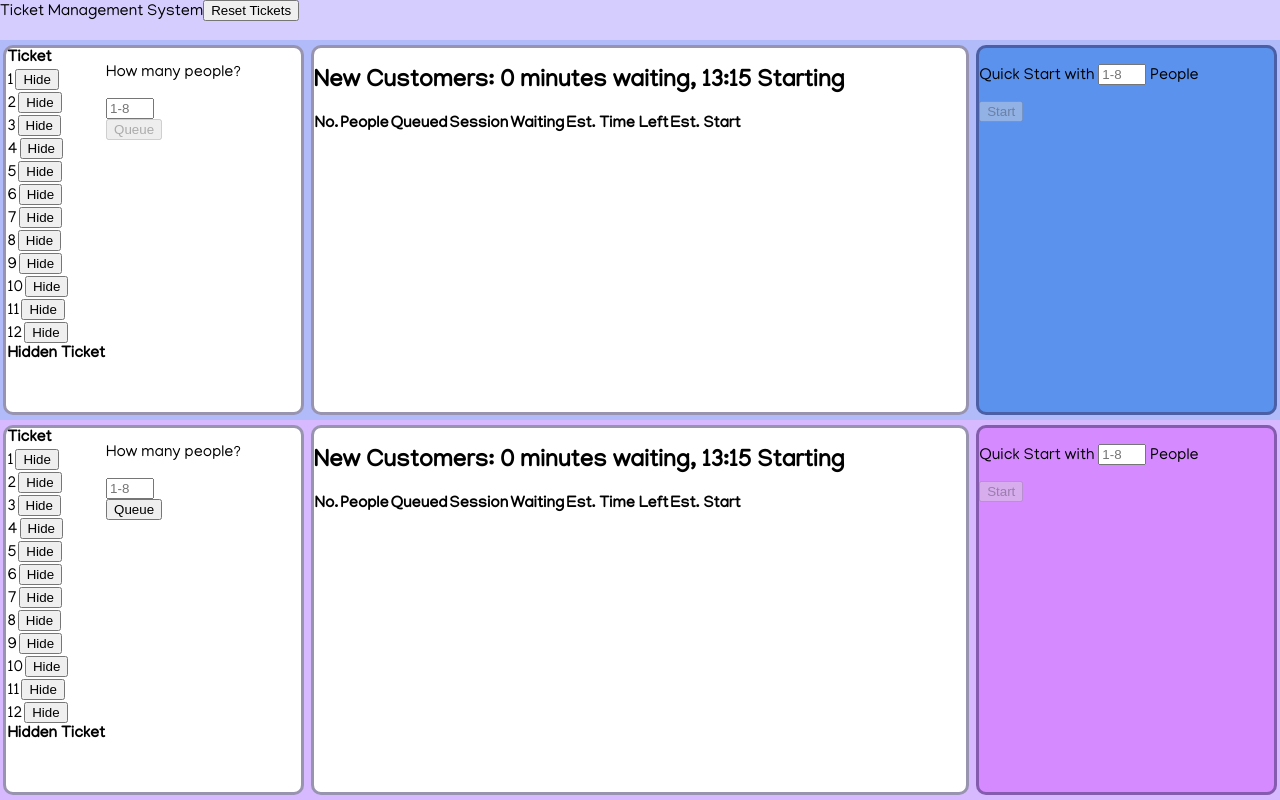
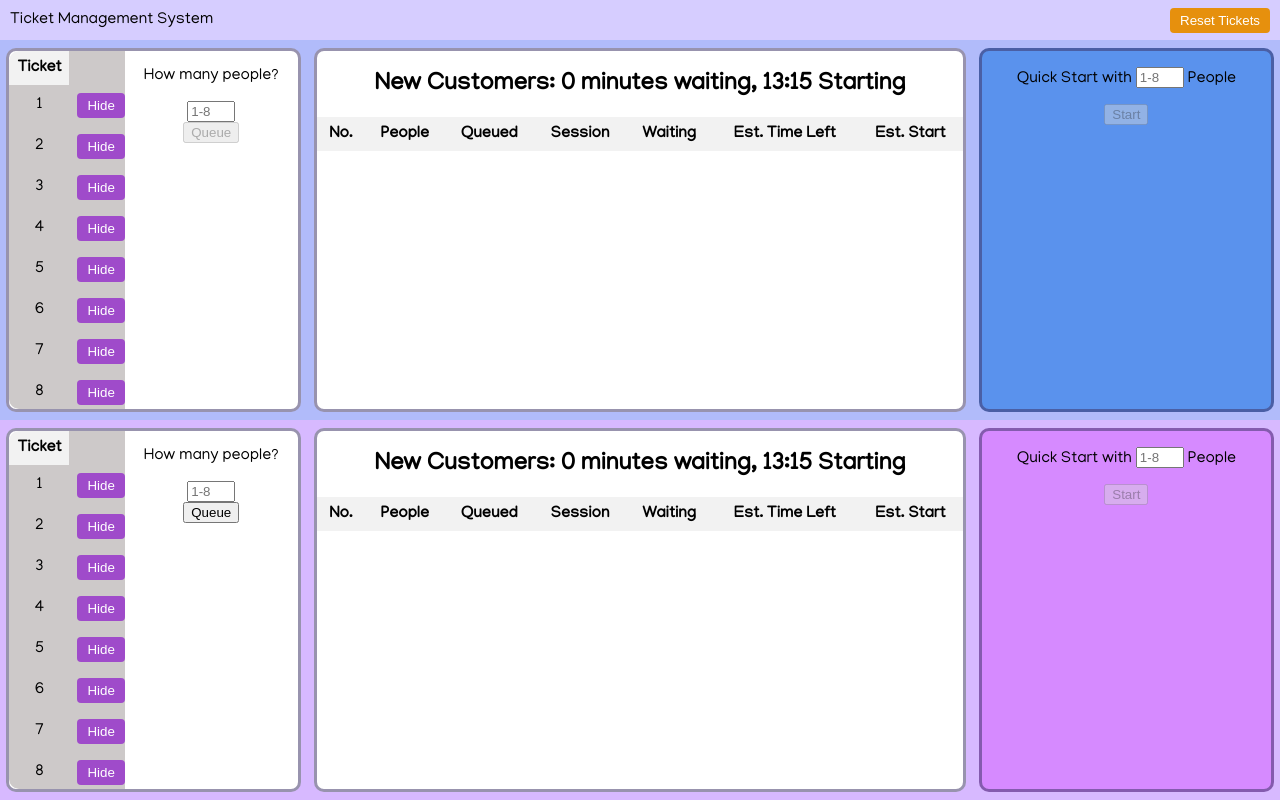
Before and after one commit to kasmello/PicCho-staff, an Angular app: page /ticket-management in a window 1280 px wide. Built offline with nearby package versions, Linux system fonts and the light colour scheme.

Commit message:
updated appearance of ticketing system

```diff
--- a/src/app/ticket-tracker/ticket-tracker.component.css
+++ b/src/app/ticket-tracker/ticket-tracker.component.css
@@ -26,6 +26,7 @@
 
 .queue {
     width: 51%
+
 }
 
 .inactive {
@@ -50,7 +51,106 @@
     border-color: #3b336586;
     border-style: solid;
     border-radius: 10px;
+    box-sizing: border-box;
+    text-align:center;
+
 }
+
+
+
+.ticket-box .ticket-list {
+    width: 40%;
+    /* margin: 10px; */
+    /* padding: 10px; */
+}
+
+table {
+    width: 100%;
+    border-collapse: collapse;
+    margin-bottom: 20px;
+    box-sizing: border-box;
+
+}
+
+table th, table td {
+    padding: 8px;
+    text-align: center;
+    box-sizing: border-box;
+}
+
+table thead {
+    background-color: #f2f2f2;
+    font-weight: bold;
+    width: 100%
+}
+
+.inactive-table td button {
+    padding: 5px 10px;
+    border: none;
+    border-radius: 4px;
+    background-color: #9f4bca;
+    color: white;
+    cursor: pointer;
+    box-sizing: border-box;
+}
+
+.inactive-table td button:hover {
+    background-color: #c577ec;
+}
+
+input {
+    width: 40px;
+}
+
+
+
+.ticket-box .inputs {
+    width: 60%;
+}
+
+.ticket-list {
+    background-color: rgb(205, 201, 201);
+    overflow-y: scroll;
+    overflow-x: scroll;
+    border-top-left-radius: 10px;
+    border-bottom-left-radius: 10px;
+
+}
+
+.ticket-header {
+    display: flex;
+    justify-content: space-between;
+    align-items: center;
+    padding: 0 10px; /* Padding on both left and right */
+    box-sizing: border-box;
+}
+
+.left-content {
+    display: flex;
+    align-items: center;
+    gap: 20px; /* Space between the left-aligned items */
+}
+
+.ticket-header button {
+    padding: 5px 10px; /* Adjust button padding for better appearance */
+    border: none;
+    border-radius: 4px;
+    background-color: #e6900d;
+    color: white;
+    cursor: pointer;
+}
+
+.ticket-header button:hover {
+    background-color: #e4a340;
+}
+
+.ticket-box {
+    overflow-y: scroll;
+    overflow-x: scroll;
+}
+
+
+
 
 .inactive.ticket-box {
     display: flex;
--- a/src/app/ticket-tracker/ticket-tracker.component.html
+++ b/src/app/ticket-tracker/ticket-tracker.component.html
@@ -1,44 +1,47 @@
 <div class="ticket-header">
+    <div class="left-content">
         <span>Ticket Management System</span>
+        <span>{{ errorMessage ? errorMessage : successMessage }}</span>
+    </div>
     <button (click)="resetTickets()">Reset Tickets</button>
-    <span>{{ errorMessage ? errorMessage : successMessage }}</span>
 </div>
 <div class="ticket-management-wrapper">
     <div class="blue ticket-sub-wrapper">
         <div class="inactive ticket-box">
-            <div>
-            <div class="show">
-                <div class="box-header">
+            <div class="ticket-list">
+            <table class="show">
+                <thead class="box-header">
                     <th>Ticket</th>
-                </div>
-                <div class="inactive-table" *ngFor="let item of tickets | filterTickets:inactiveBlueFilter">
+                </thead>
+                <tbody class="inactive-table" *ngFor="let item of tickets | filterTickets:inactiveBlueFilter">
                     <td>{{ item.number }}</td>
                     <td><button (click)="toggleHideTicket(item.number, item.colour)">Hide</button></td>
-                </div>
-            </div>
-            <div class="hidden">
-                <div class="box-header">
+                </tbody>
+            </table>
+            <table class="hidden">
+                <thead class="box-header">
                     <th>Hidden Ticket</th>
-                </div>
-                <div class="inactive-table" *ngFor="let item of tickets | filterTickets:inactiveBlueHiddenFilter">
+                </thead>
+                <tbody class="inactive-table" *ngFor="let item of tickets | filterTickets:inactiveBlueHiddenFilter">
                     <td>{{ item.number }}</td>
                     <td><button (click)="toggleHideTicket(item.number, item.colour)">Show</button></td>
-                </div>
-            </div>
+                </tbody>
+            </table>
             </div>
             <div class="inputs">
                 <p>How many people?</p>
                 <input #inactiveBluePeople [(ngModel)]="inactiveBluePeopleVar" type="number" min=1 max=8 placeholder="1-8"
                 (keydown.enter)="checkToProceed(inactiveBluePeopleVar,1,8,'No. people for blue ticket'); !errorMessage ? queueTicket('blue',inactiveBluePeopleVar) : null"><br>
                 <button (click)="checkToProceed(inactiveBluePeopleVar,1,8,'No. people for blue ticket'); !errorMessage ? queueTicket('blue',inactiveBluePeopleVar) : null" [disabled]="!inactiveBluePeopleVar">Queue</button>
-                <p *ngIf="inactiveBluePeopleVar>0&&inactiveBluePeopleVar<9">Estimated {{getSessionTime(inactiveBluePeopleVar)}} min session:
+                <p *ngIf="inactiveBluePeopleVar>0&&inactiveBluePeopleVar<9">{{getSessionTime(inactiveBluePeopleVar)}} min session:<br>
                     {{get24HourTime(getNewStartingTime('blue'))}} -
                     {{get24HourTime(addMinutes(getSessionTime(inactiveBluePeopleVar),getNewStartingTime('blue')))}}</p>
             </div>
         </div>
         <div class="queue ticket-box">
             <h2>New Customers: {{getTotalWaitTime('blue')}} minutes waiting, {{get24HourTime(getNewStartingTime('blue'))}} Starting</h2>
-            <div class="box-header">
+            <table>
+                <thead class="box-header">
                     <th>No.</th>
                     <th>People</th>
                     <th>Queued</th>
@@ -46,8 +49,8 @@
                     <th>Waiting</th>
                     <th>Est. Time Left</th>
                     <th>Est. Start</th>
-            </div>
-            <div class="queue-table" *ngFor="let item of tickets | filterTickets:queueBlueFilter">
+                </thead>
+                <tbody class="queue-table" *ngFor="let item of tickets | filterTickets:queueBlueFilter">
                     <td>{{ item.number }}</td>
                     <td><input #queueBluePeople type="number" min=1 max=8 placeholder="1-8"
                         value={{item.people}}
@@ -58,11 +61,11 @@
                     <td>{{getMinuteDifference(null,item.sessionStart)}}</td>
                     <td>{{getEstimatedWaitTime(item.number, item.colour)}}</td>
                     <td>{{get24HourTime(getEstimatedStartTime(item.number, item.colour))}}</td>
-                <td><button (click)="sessionStart(item.number,item.colour)">Start Session</button></td>
+                    <td><button (click)="sessionStart(item.number,item.colour)">Start</button></td>
                     <td><button (click)="dequeueTicket(item.number,item.colour)">Dequeue</button></td>
 
-            </div>
-
+                </tbody>
+            </table>
         </div>
         <div class="active ticket-box">
             <div *ngIf="(tickets | filterTickets:activeBlueFilter).length; else noItemsBlue">
@@ -70,7 +73,7 @@
                 <h1>Ticket {{ item.number }}</h1>
                 <h3>{{item.people}} People</h3>
                 <h3>Session started at {{get24HourTime(item.sessionStart)}}</h3>
-                <h3>Session will end in <input #sessionEndingBlue type="number" placeholder="minutes" min = 0 max = 60
+                <h3>Session will end in <input #sessionEndingBlue type="number" placeholder="1-60" min = 0 max = 60
                     value={{getMinuteDifference(item.sessionEnd)}}
                     (keydown.enter)="checkToProceed(sessionEndingBlue.valueAsNumber,0,60, 'Minutes left for Blue Ticket ' + item.number); !errorMessage ? editSessionEnd(item.number,item.colour,sessionEndingBlue.valueAsNumber) : null"
                     (blur)="resetInput($event, getMinuteDifference(item.sessionEnd))"> minutes</h3>
@@ -82,7 +85,7 @@
                 <p>Quick Start with <input #queueBluePeopleQuick [(ngModel)]="queueBluePeopleQuickVar" type="number" min=1 max=8 placeholder="1-8"
                     (keydown.enter)="checkToProceed(queueBluePeopleQuickVar,1,8, 'No. people for blue ticket'); !errorMessage ? quickSessionStart('blue', queueBluePeopleQuickVar) : null"> People</p>
                 <button (click)="checkToProceed(queueBluePeopleQuickVar,1,8,'No. people for blue ticket'); !errorMessage ? quickSessionStart('blue', queueBluePeopleQuickVar) : null" [disabled]="!queueBluePeopleQuickVar">Start</button>
-                <p *ngIf="queueBluePeopleQuickVar">Estimated {{getSessionTime(queueBluePeopleQuickVar)}} min session:
+                <p *ngIf="queueBluePeopleQuickVar">{{getSessionTime(queueBluePeopleQuickVar)}} min session:<br>
                     {{get24HourTime()}} -
                     {{get24HourTime(addMinutes(getSessionTime(queueBluePeopleQuickVar)))}}</p>
             </ng-template>
@@ -94,39 +97,40 @@
     <div class="purple ticket-sub-wrapper">
 
         <div class="inactive ticket-box">
-            <div>
-            <div class="show">
-                <div class="box-header">
+            <div class="ticket-list">
+            <table class="show">
+                <thead class="box-header">
                     <th>Ticket</th>
-                </div>
-                <div class="inactive-table" *ngFor="let item of tickets | filterTickets:inactivePurpleFilter">
+                </thead>
+                <tbody class="inactive-table" *ngFor="let item of tickets | filterTickets:inactivePurpleFilter">
                     <td>{{ item.number }}</td>
                     <td><button (click)="toggleHideTicket(item.number, item.colour)">Hide</button></td>
-                </div>
-            </div>
-            <div class="hidden">
-                <div class="box-header">
+                </tbody>
+            </table>
+            <table class="hidden">
+                <thead class="box-header">
                     <th>Hidden Ticket</th>
-                </div>
-                <div class="inactive-table" *ngFor="let item of tickets | filterTickets:inactivePurpleHiddenFilter">
+                </thead>
+                <tbody class="inactive-table" *ngFor="let item of tickets | filterTickets:inactivePurpleHiddenFilter">
                     <td>{{ item.number }}</td>
                     <td><button (click)="toggleHideTicket(item.number, item.colour)">Show</button></td>
-                </div>
-            </div>
+                </tbody>
+            </table>
             </div>
             <div class="inputs">
                 <p>How many people?</p>
                 <input #inactivePurplePeople [(ngModel)]="inactivePurplePeopleVar" type="number" min=1 max=8 placeholder="1-8"
                 (keydown.enter)="checkToProceed(inactivePurplePeopleVar,1,8, 'No. people for purple ticket'); !errorMessage ? queueTicket('purple',inactivePurplePeopleVar) : null"><br>
                 <button (click)="checkToProceed(inactivePurplePeopleVar,1,8, 'No. people for purple ticket'); !errorMessage ? queueTicket('purple',inactivePurplePeopleVar) : null">Queue</button>
-                <p *ngIf="inactivePurplePeopleVar>0&&inactivePurplePeopleVar<9">Estimated {{getSessionTime(inactivePurplePeopleVar)}} min session:
+                <p *ngIf="inactivePurplePeopleVar>0&&inactivePurplePeopleVar<9">{{getSessionTime(inactivePurplePeopleVar)}} min session:<br>
                     {{get24HourTime(getNewStartingTime('purple'))}} -
                     {{get24HourTime(addMinutes(getSessionTime(inactivePurplePeopleVar),getNewStartingTime('purple')))}}</p>
             </div>
         </div>
         <div class="queue ticket-box">
             <h2>New Customers: {{getTotalWaitTime('purple')}} minutes waiting, {{get24HourTime(getNewStartingTime('purple'))}} Starting</h2>
-            <div class="box-header">
+            <table>
+                <thead class="box-header">
                     <th>No.</th>
                     <th>People</th>
                     <th>Queued</th>
@@ -134,8 +138,8 @@
                     <th>Waiting</th>
                     <th>Est. Time Left</th>
                     <th>Est. Start</th>
-            </div>
-            <div class="queue-table" *ngFor="let item of tickets | filterTickets:queuePurpleFilter">
+                </thead>
+                <tbody class="queue-table" *ngFor="let item of tickets | filterTickets:queuePurpleFilter">
                     <td>{{ item.number }}</td>
                     <td><input #queuePurplePeople type="number" min=1 max=8 placeholder="1-8"
                         value={{item.people}}
@@ -149,7 +153,8 @@
                     <td><button (click)="sessionStart(item.number,item.colour)">Start Session</button></td>
                     <td><button (click)="dequeueTicket(item.number,item.colour)">Dequeue</button></td>
 
-            </div>
+                </tbody>
+            </table>
         </div>
         <div class="active ticket-box">
             <div *ngIf="(tickets | filterTickets:activePurpleFilter).length; else noItemsPurple">
@@ -157,7 +162,7 @@
                     <h1>Ticket {{ item.number }}</h1>
                     <h3>{{item.people}} People</h3>
                     <h3>Session started at {{get24HourTime(item.sessionStart)}}</h3>
-                    <h3>Session will end in <input #sessionEndingPurple type="number" placeholder="minutes" min = 0 max = 60
+                    <h3>Session will end in <input #sessionEndingPurple type="number" placeholder="0-60" min = 0 max = 60
                         value={{getMinuteDifference(item.sessionEnd)}}
                         (keydown.enter)="checkToProceed(sessionEndingPurple.valueAsNumber,0,60,'Minutes left for Purple Ticket ' + item.number); !errorMessage ? editSessionEnd(item.number,item.colour,sessionEndingPurple.valueAsNumber) : null"
                         (blur)="resetInput($event, getMinuteDifference(item.sessionEnd))"> minutes</h3>
@@ -169,7 +174,7 @@
                     <p>Quick Start with <input #queuePurplePeopleQuick [(ngModel)]="queuePurplePeopleQuickVar" type="number" min=1 max=8 placeholder="1-8"
                         (keydown.enter)="checkToProceed(queuePurplePeopleQuickVar,1,8, 'No. people for purple ticket'); !errorMessage ? quickSessionStart('purple', queuePurplePeopleQuickVar) : null"> People</p>
                     <button (click)="checkToProceed(queuePurplePeopleQuickVar,1,8, 'No. people for purple ticket'); !errorMessage ? quickSessionStart('purple', queuePurplePeopleQuickVar) : null" [disabled]="!queuePurplePeopleQuickVar">Start</button>
-                    <p *ngIf="queuePurplePeopleQuickVar">Estimated {{getSessionTime(queuePurplePeopleQuickVar)}} min session:
+                    <p *ngIf="queuePurplePeopleQuickVar">{{getSessionTime(queuePurplePeopleQuickVar)}} min session:<br>
                         {{get24HourTime()}} -
                         {{get24HourTime(addMinutes(getSessionTime(queuePurplePeopleQuickVar)))}}</p>
                 </ng-template>
```
Also changed, not shown: 1 other file (tests, documents, lock files or other folders). Lines whose indentation alone changed are shown as unchanged.
